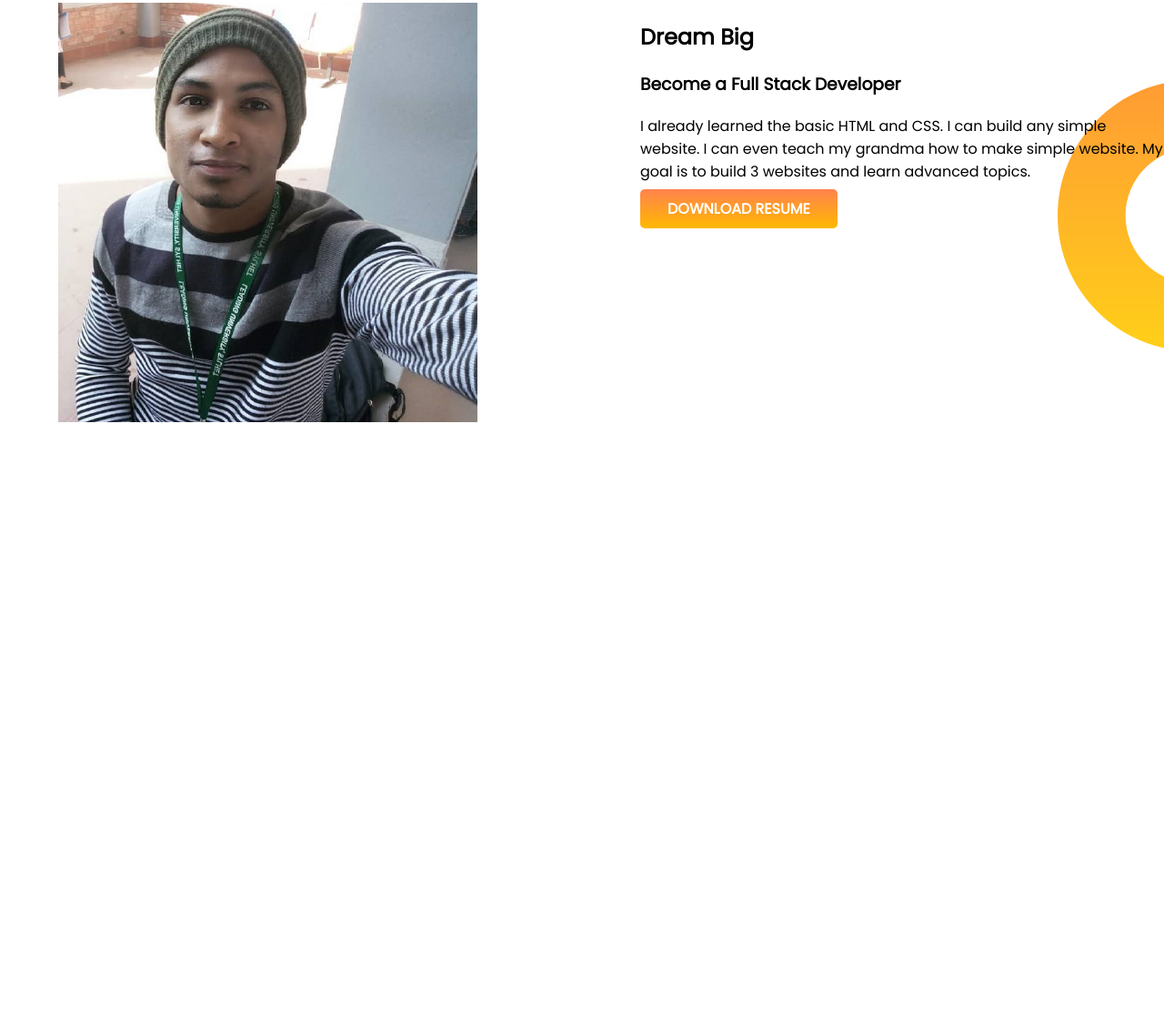
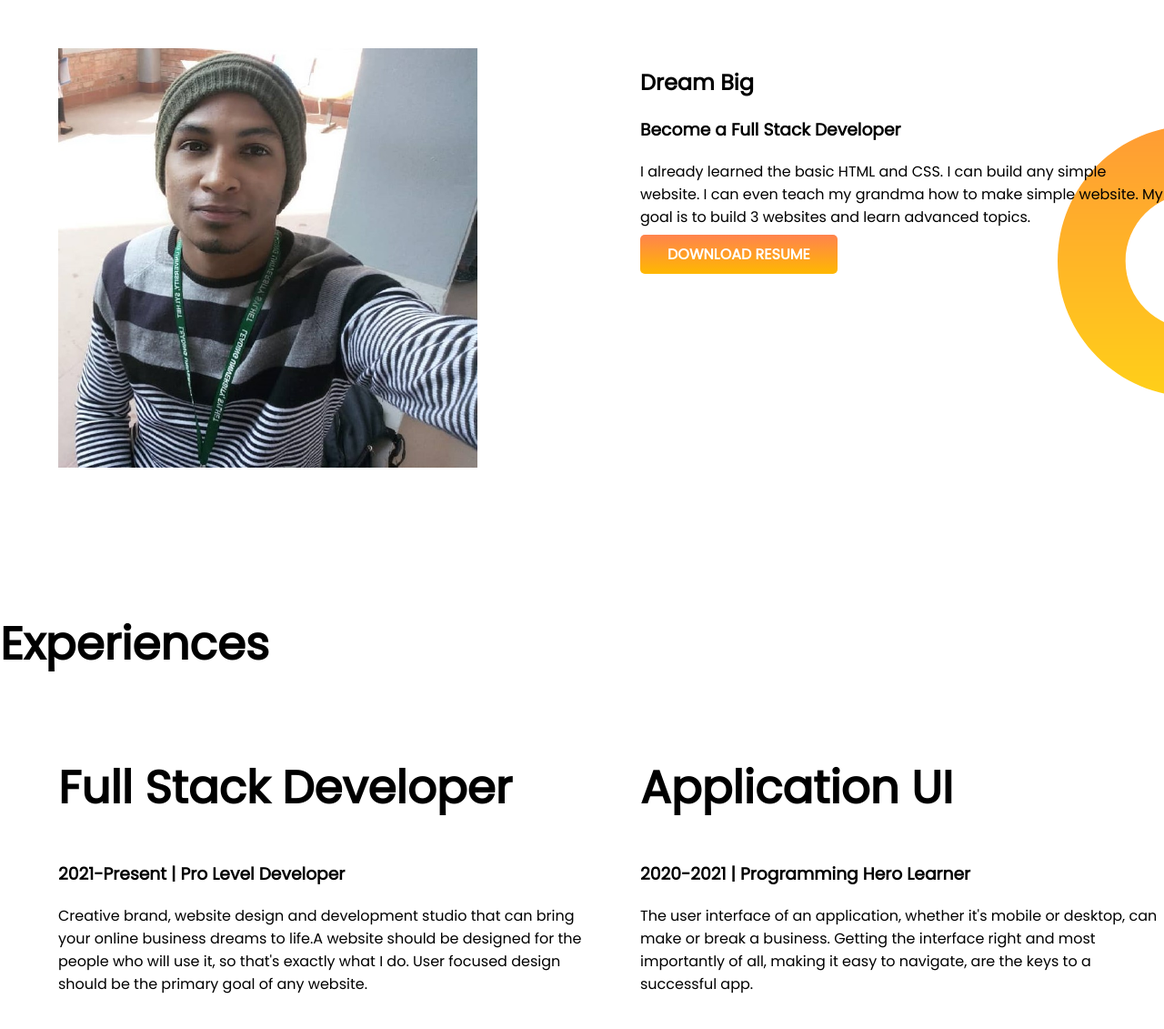
Before and after one commit to salman1603/developer-portfolio, a plain HTML site: page index.html in a window 1280 px wide. Shown: the part 561-1692 px from the top of the page at 91% size. Before the commit the page ends 1132 px from the top, so only its background shows below. Drawn offline with Linux system fonts and the light colour scheme.

Commit message:
experiences

```diff
--- a/index.html
+++ b/index.html
@@ -13,7 +13,8 @@
 </head>
 
 <body>
-    <section class="top-banner">
+    <!--Header Part-->
+    <section class="top-banner flexible-container">
         <div class="half-width">
             <h1>Welcome To</h1>
             <h1><span class="orange-color">Salman's</span> World </h1>
@@ -29,7 +30,8 @@
         </div>
     </section>
 
-    <section class="dream-big">
+    <!--Second Part-->
+    <section class="dream-big flexible-container">
         <div class="half-width">
             <img src="images/salman16033_50000697_2336855176533937_4412727549389942486_n33jpg.jpg" alt="">
         </div>
@@ -38,9 +40,31 @@
             <h3>Become a Full Stack Developer</h3>
             <p>I already learned the basic HTML and CSS. I can build any simple website. I can even teach my grandma how
                 to make simple website. My goal is to build 3 websites and learn advanced topics.</p>
-            <a class="link-button" target="_blank"href="https://www.linkedin.com/in/mahmudur-rahman-salman-ba6421185/">DOWNLOAD RESUME</a>
+            <a class="link-button" target="_blank"
+                href="https://www.linkedin.com/in/mahmudur-rahman-salman-ba6421185/">DOWNLOAD RESUME</a>
         </div>
 
+    </section>
+    <!--Third Part-->
+    <section class="experience-area">
+        <h1>Experiences</h1>
+        <div class="flexible-container">
+            <div class="half-width">
+                <h1>Full Stack Developer</h1>
+                <h3>2021-Present | Pro Level Developer</h3>
+                <p>Creative brand, website design and development studio that can bring your online business dreams to
+                    life.A website should be designed for the people who will use it, so that's exactly what I do. User
+                    focused design should be the primary goal of any website.</p>
+
+            </div>
+            <div class="half-width">
+                <h1>Application UI</h1>
+                <h3>2020-2021 | Programming Hero Learner</h3>
+                <p>The user interface of an application, whether it's mobile or desktop, can make or break a business.
+                    Getting the interface right and most importantly of all, making it easy to navigate, are the keys to
+                    a successful app.</p>
+            </div>
+        </div>
     </section>
 </body>
 
--- a/style.css
+++ b/style.css
@@ -8,9 +8,9 @@ h1{
 .orange-color{
     color: orange;
 }
-section{
+.flexible-container{
     display: flex;
-    margin-bottom: 100px;
+    margin-bottom: 150px;
 }
 .half-width{
     width: 50%;
```
